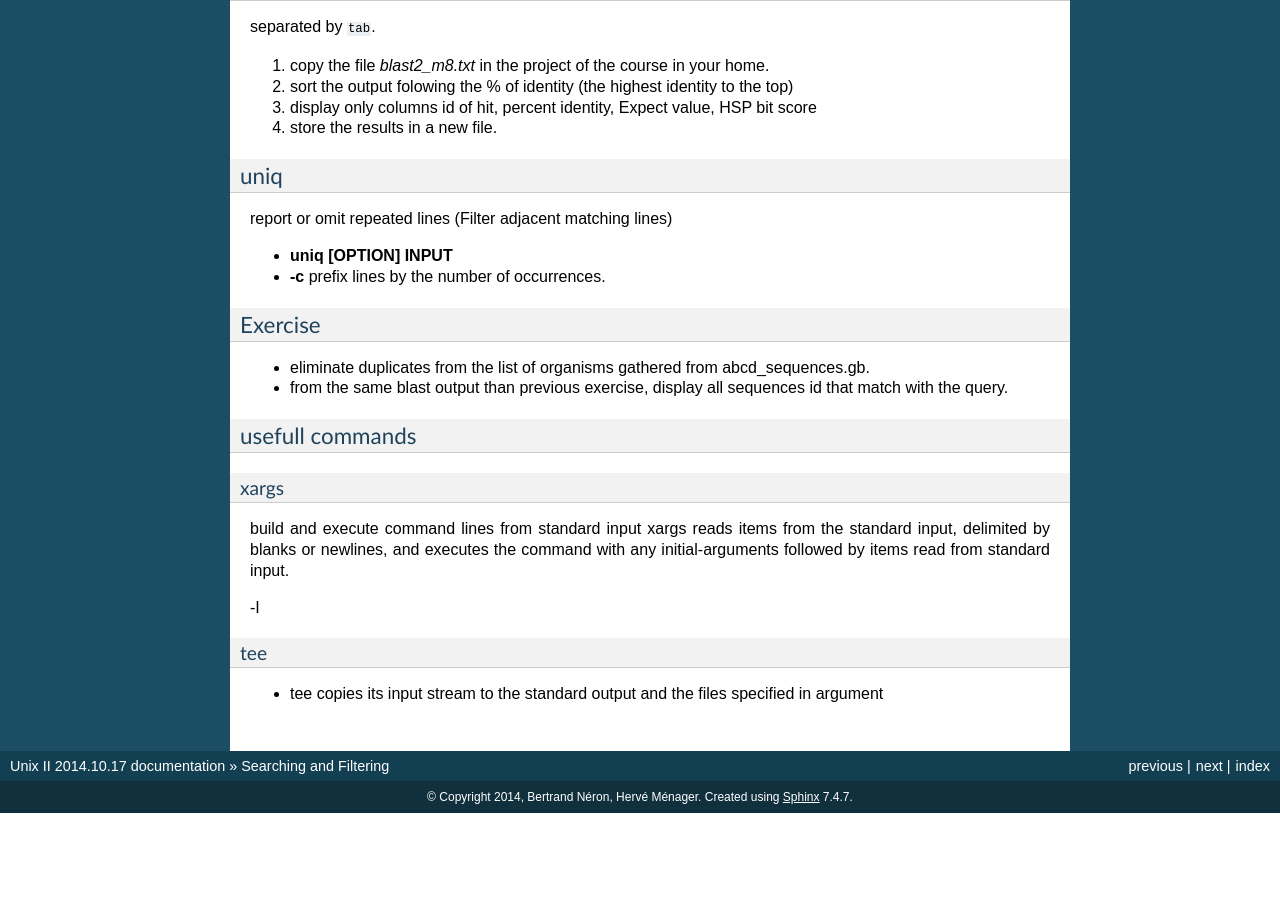
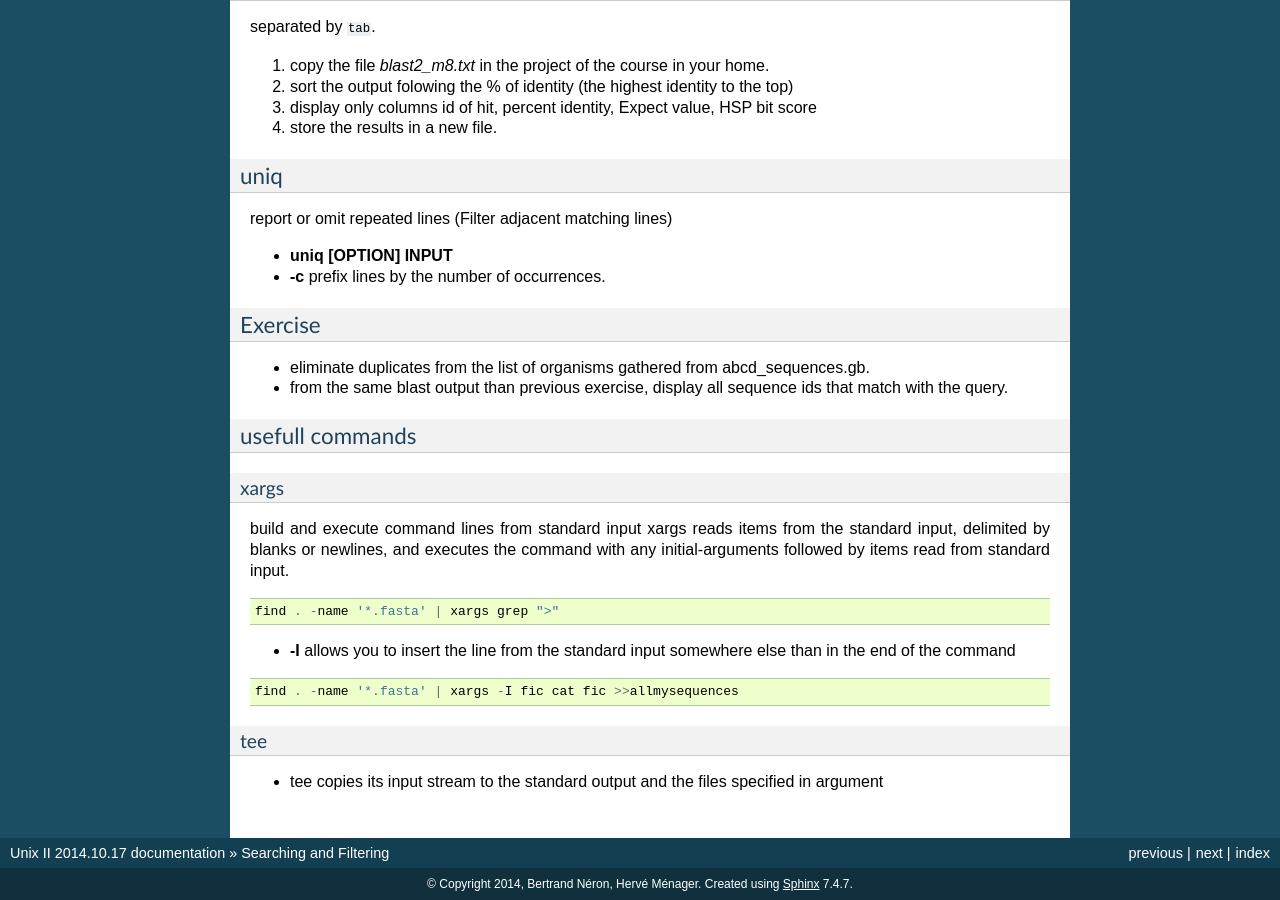
Before and after one commit to C3BI-pasteur-fr/unix-training, a Sphinx documentation site: the page built from unix-II/source/Searching_And_Filtering.rst, in a window 1280 px wide and 900 px high, scrolled down 1929 px. Built offline with Sphinx 7.4.7, drawn with Linux system fonts in a browser that asks for light colours; formulas are drawn with MathJax 3; before the commit the page ends 2742 px from its top, so only the background shows below that.

Commit message:
add examples and explanations for xargs.

```diff
--- a/unix-II/source/Searching_And_Filtering.rst
+++ b/unix-II/source/Searching_And_Filtering.rst
@@ -141,7 +141,7 @@ Exercise
   gathered from abcd_sequences.gb.
 
 * from the same blast output than previous exercise,
-  display all sequences id that match with the query.
+  display all sequence ids that match with the query.
 
 usefull commands
 ================
@@ -154,7 +154,16 @@ xargs reads items from the standard input, delimited by blanks
 or newlines, and executes the command with any initial-arguments
 followed by items read from standard input.
 
--I
+::
+
+   find . -name '*.fasta' | xargs grep ">"
+
+* **-I** allows you to insert the line from the standard input
+  somewhere else than in the end of the command
+
+::
+
+   find . -name '*.fasta' | xargs -I fic cat fic >>allmysequences
 
 tee
 ---
```
